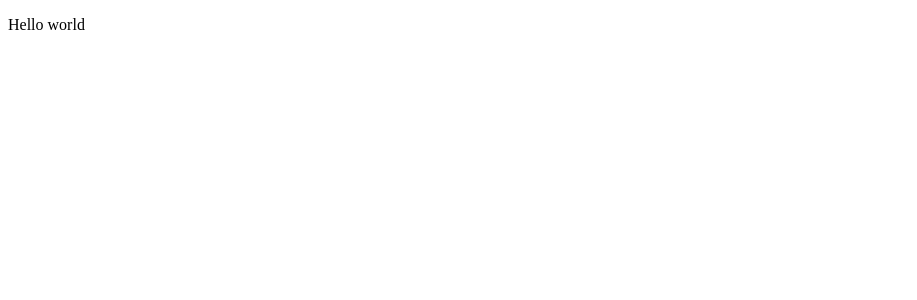
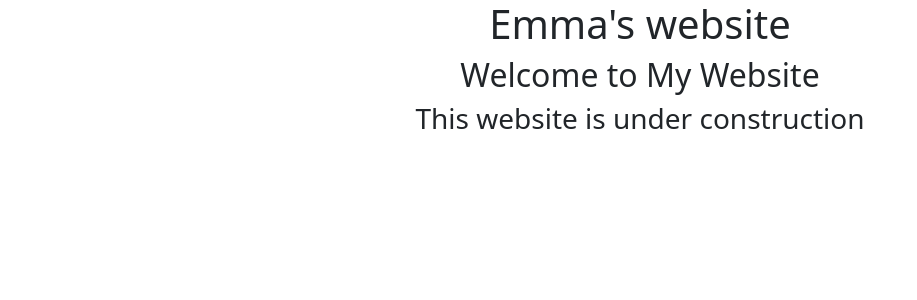
Before and after one commit to emmabateman/emmabateman.github.io, a Next.js app: page / in a window 1280 px wide. Shown: the top 300 px of the page, without its empty margins (0-917 px from the left). Built offline with nearby package versions, Linux system fonts and the light colour scheme.

Commit message:
initial landing page (under construction)

```diff
--- a/app/layout.tsx
+++ b/app/layout.tsx
@@ -1,3 +1,5 @@
+import 'bootstrap/dist/css/bootstrap.css'
+
 export default function RootLayout({
   children,
 }: {
--- a/app/page.tsx
+++ b/app/page.tsx
@@ -1,3 +1,15 @@
 export default function Home() {
-  return(<p>Hello world</p>);
+  return(
+    <div className="container text-center">
+      <div className="row">
+        <h1>Emma's website</h1>
+      </div>
+      <div className="row">
+        <h2>Welcome to My Website</h2>
+      </div>
+      <div className="row">
+        <h3>This website is under construction</h3>
+      </div>
+    </div>
+  );
 }
--- a/package.json
+++ b/package.json
@@ -10,9 +10,11 @@
     "lint": "next lint"
   },
   "dependencies": {
+    "bootstrap": "^5.3.5",
     "next": "^15.3.1",
     "react": "^19.1.0",
-    "react-dom": "^19.1.0"
+    "react-dom": "^19.1.0",
+    "sass": "^1.87.0"
   },
   "devDependencies": {
     "@types/node": "^22.15.3",
```
Also changed, not shown: 1 other file (tests, documents, lock files or other folders).
